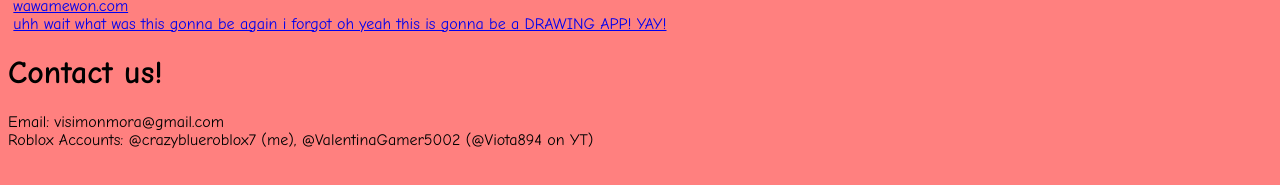
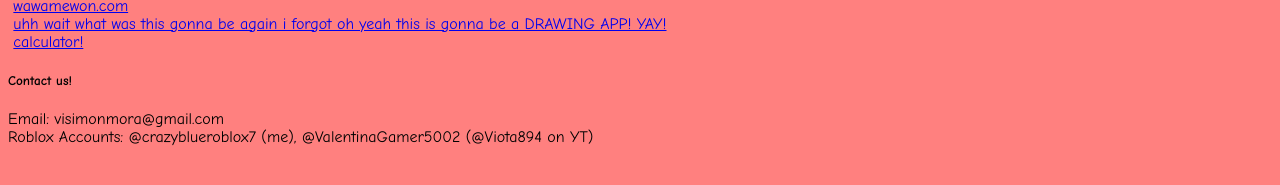
Before and after one commit to crazyblue7/crazyblue7.github.io, a plain HTML site: page index.html in a window 1280 px wide. Shown: the part 293-478 px from the top of the page. Drawn offline with Linux system fonts and the light colour scheme.

Commit message:
add calc to main index

```diff
--- a/index.html
+++ b/index.html
@@ -19,7 +19,9 @@
         &nbsp;<a href="wawamewon.com/index.html">wawamewon.com</a>
         <br>
         &nbsp;<a href="uhh-wait-what-was-this-gonna-be-again-i-forgot-oh-yeah-this-is-gonna-be-a-DRAWING-APP!-YAY!/index.html">uhh wait what was this gonna be again i forgot oh yeah this is gonna be a DRAWING APP! YAY!</a>
-        <h1>Contact us!</h1>
+        <br>
+        &nbsp;<a href="calc/index.html">calculator!</a>
+        <h5>Contact us!</h5>
         <p>Email: visimonmora@gmail.com <br> Roblox Accounts: @crazyblueroblox7 (me), @ValentinaGamer5002 (@Viota894 on YT)</p>
     </body>
 </html>
```
